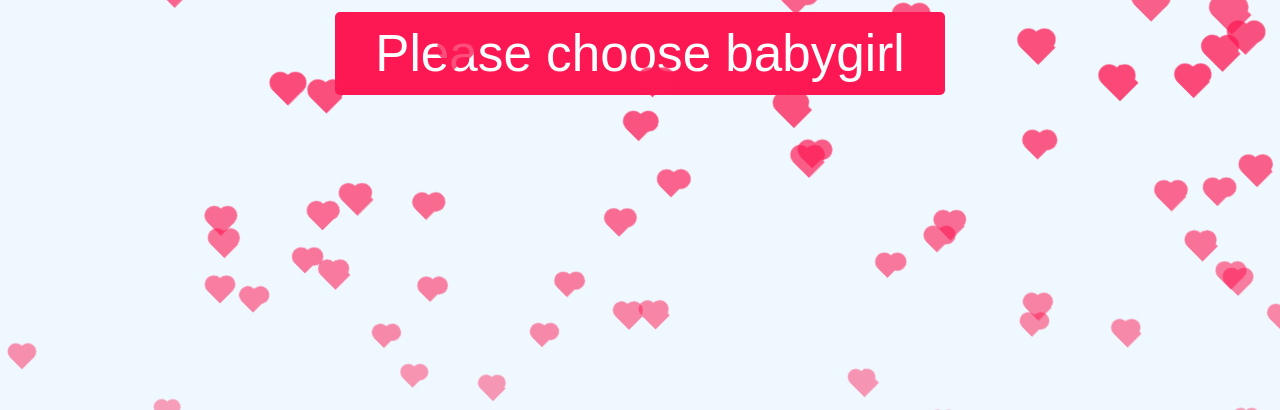
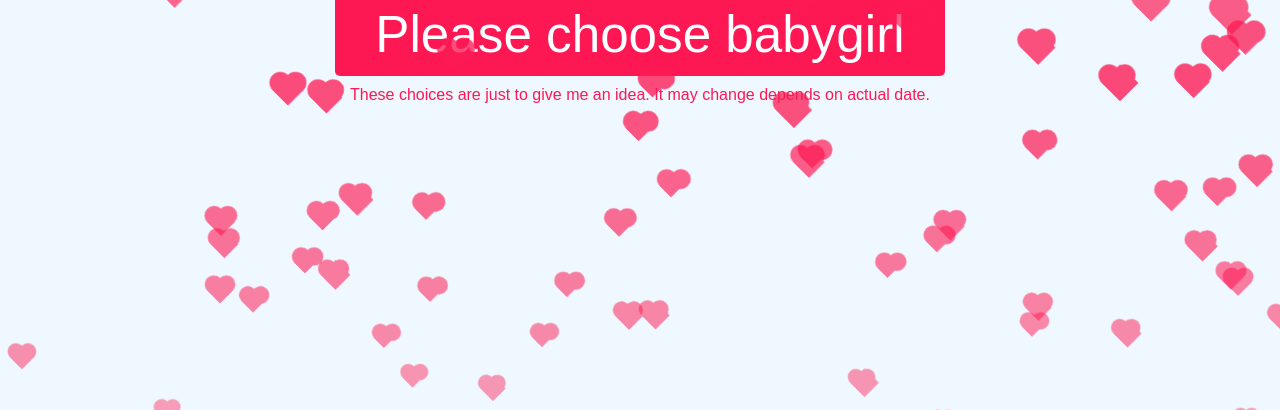
Before and after one commit to Kenmanekoma/askher.github.io, a plain HTML site: page whatshouldwedo.html in a window 1280 px wide. Shown: the part 690-1100 px from the top of the page. Drawn offline with Linux system fonts and the light colour scheme.

Commit message:
Add files via upload

```diff
--- a/whatshouldwedo.html
+++ b/whatshouldwedo.html
@@ -25,8 +25,8 @@
             margin: 20px 0;
         }
         p {
-            font-size: 4vw; /* Responsive font size */
-            color: #333;
+            font-size: -1vw; /* Responsive font size */
+            color: #FD1853;
             margin: 10px 0;
         }
         .content-img {
@@ -157,7 +157,7 @@
     </div>
 
     <button class="btn" id="continueBtn" onclick="storeSelection()">Please choose babygirl</button>
-
+    <p>These choices are just to give me an idea. It may change depends on actual date.</p>
     <script>
         function createHeart() {
             const heart = document.createElement("div");
```
Also changed, not shown: index.html (+4 -4 lines).
